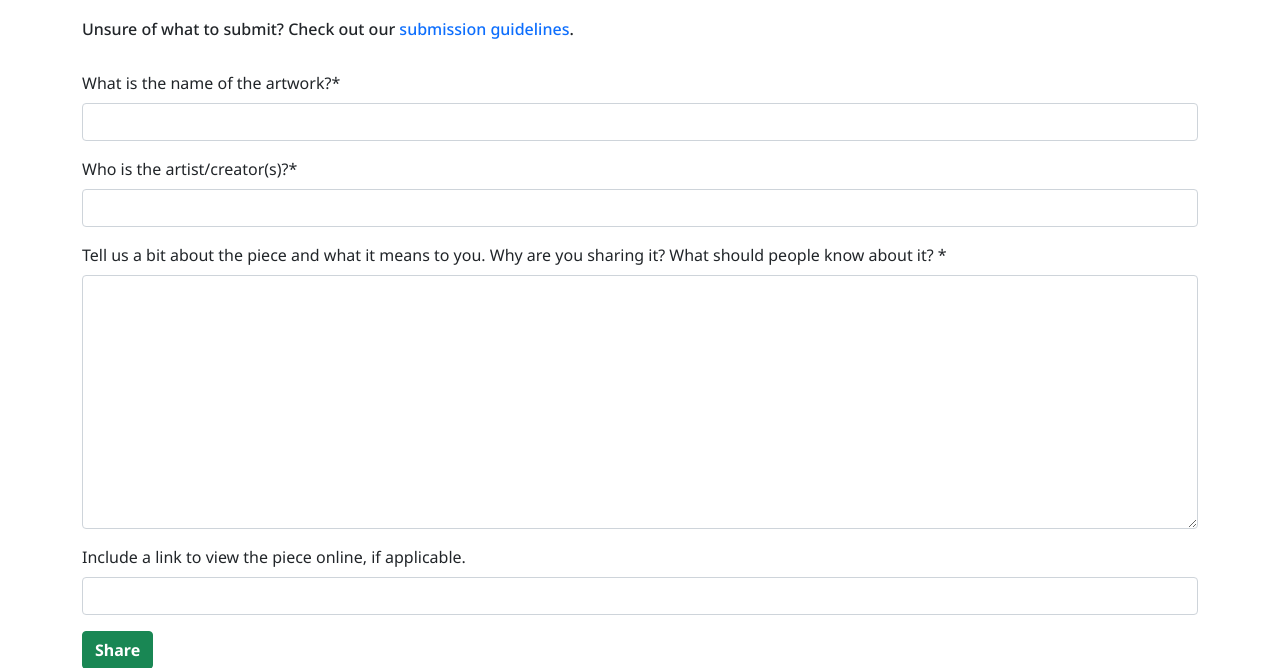
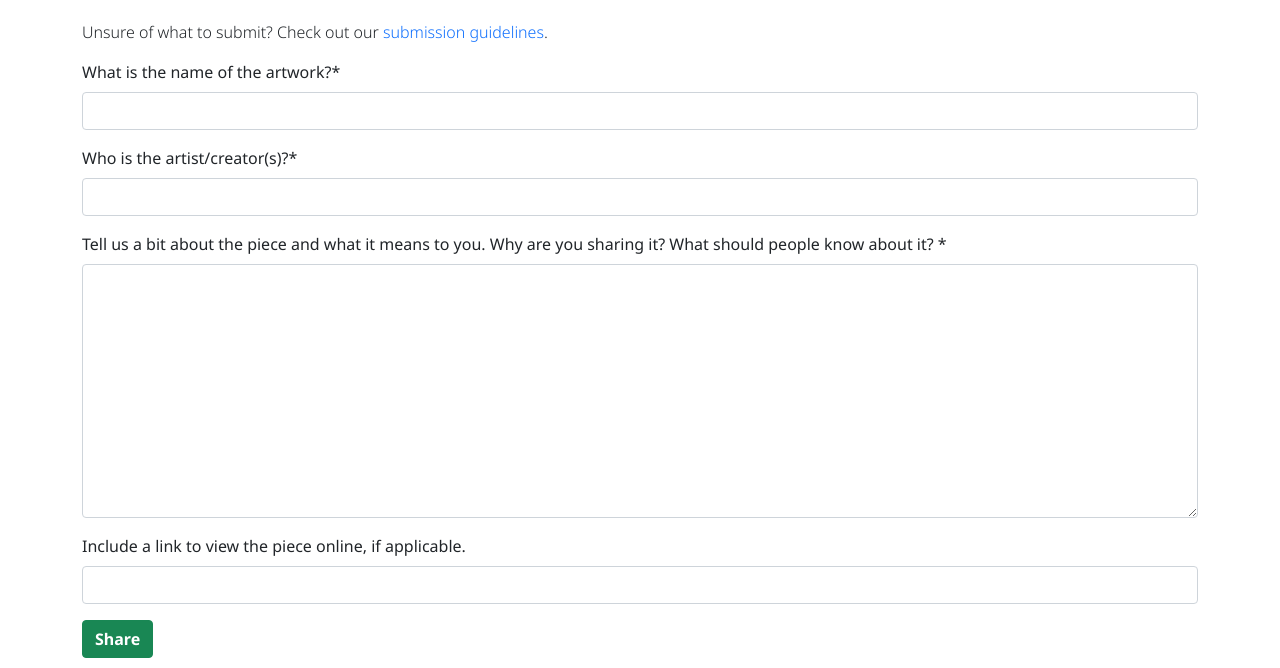
Before and after one commit to Jonathan-Heaney/omnivore, a Django app: page /share-art/ in a window 1280 px wide. Shown: the part 124-792 px from the top of the page. Run offline with Django 5.2, Linux system fonts and the light colour scheme; the visitor is signed in with stand-in values (Sample User, id 1); data that the repository does not hold is empty; some libraries are stand-ins or nearby versions; some web fonts are replaced.

Commit message:
Finish fixing fonts

```diff
--- a/main/templates/main/share_art.html
+++ b/main/templates/main/share_art.html
@@ -12,7 +12,7 @@
 
 <h1 class="header">Share a piece of art you love!</h1>
 
-<h6 class='info'>Unsure of what to submit? Check out our <a href="/submission-guidelines">submission guidelines</a>.</h6>
+<p>Unsure of what to submit? Check out our <a href="/submission-guidelines">submission guidelines</a>.</p>
 
 <form action="" method="post">
     {% csrf_token %}{{ form|crispy }}
```
